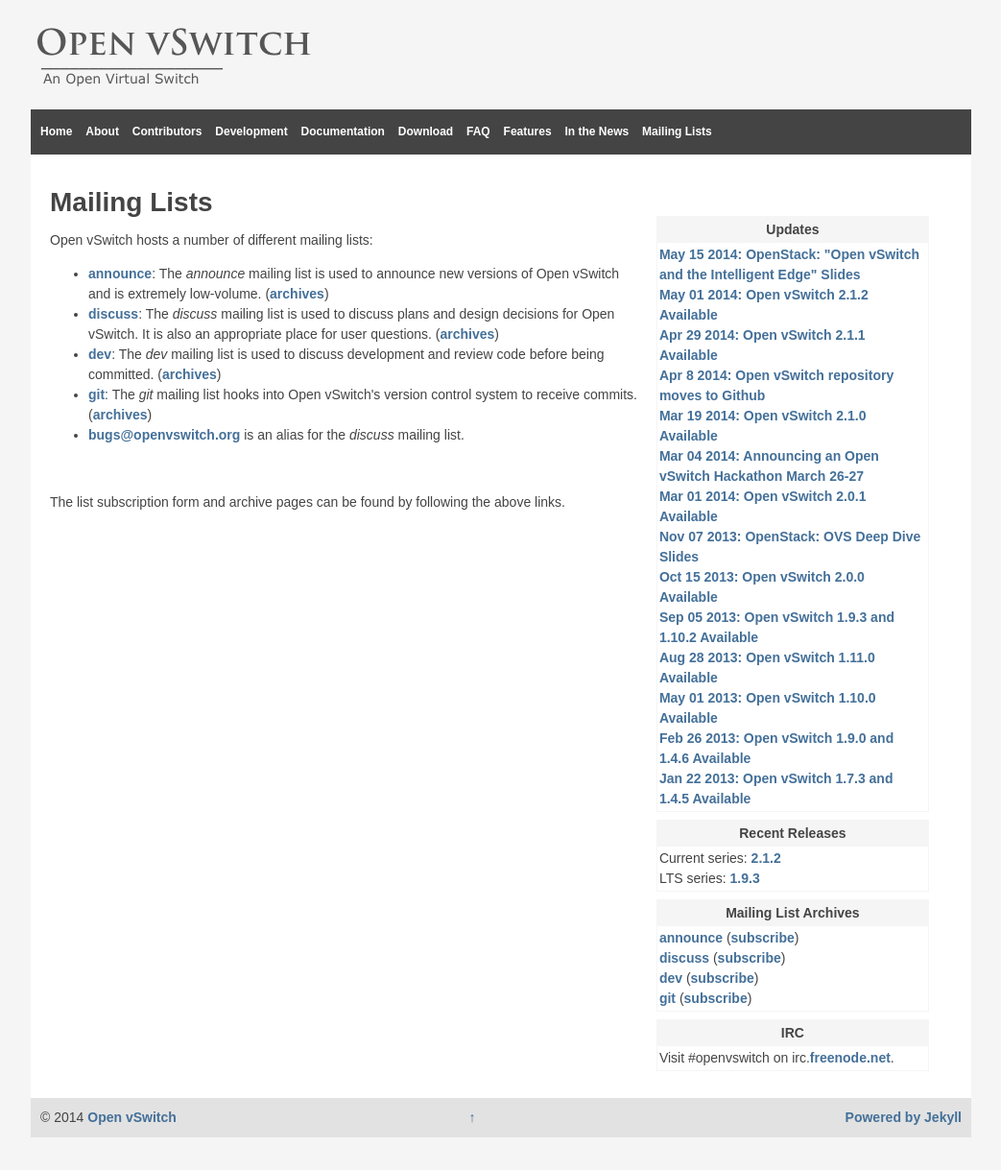
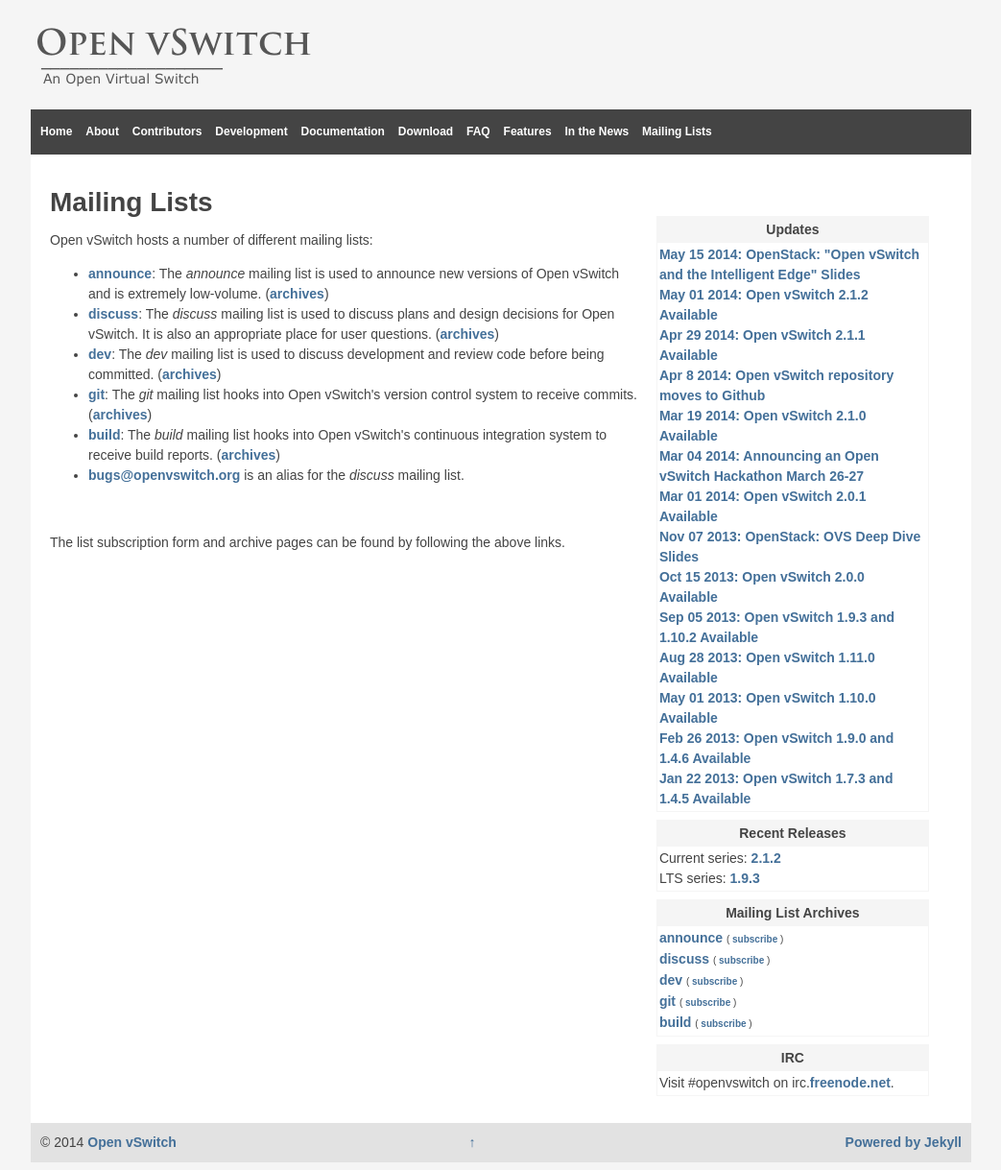
Before and after one commit to openvswitch/openvswitch.github.io, a Jekyll site: the page built from mlists/index.html, in a window 1280 px wide. Shown: the whole page at 96% size, without its empty margins (118-1161 px from the left). Built offline with Jekyll 4.4.1, drawn with Linux system fonts in a browser that asks for light colours; before the commit the page ends 1193 px from its top, so only the background shows below that.

Commit message:
Mailing lists: Added build mailing list
Also subscribe link has now smaller font (like the old website)

```diff
--- a/_includes/mailinglist-link.html
+++ b/_includes/mailinglist-link.html
@@ -1,5 +1,6 @@
 <!--TODO mailinglist links-->
-<a href="http://openvswitch.org/pipermail/announce/">announce</a> (<a href="http://mail.openvswitch.org/mailman/listinfo/announce">subscribe</a>)<br>
-<a href="http://openvswitch.org/pipermail/discuss/">discuss</a> (<a href="http://mail.openvswitch.org/mailman/listinfo/discuss">subscribe</a>)<br>
-<a href="http://openvswitch.org/pipermail/dev/">dev</a> (<a href="http://mail.openvswitch.org/mailman/listinfo/dev">subscribe</a>)<br>
-<a href="http://openvswitch.org/pipermail/git/">git</a> (<a href="http://mail.openvswitch.org/mailman/listinfo/git">subscribe</a>)<br>
+<a href="http://openvswitch.org/pipermail/announce/">announce</a> <span style="font-size:x-small;"> ( <a href="http://mail.openvswitch.org/mailman/listinfo/announce">subscribe</a> )</span><br>
+<a href="http://openvswitch.org/pipermail/discuss/">discuss</a> <span style="font-size:x-small;"> ( <a href="http://mail.openvswitch.org/mailman/listinfo/discuss">subscribe</a> )</span><br>
+<a href="http://openvswitch.org/pipermail/dev/">dev</a> <span style="font-size:x-small;"> ( <a href="http://mail.openvswitch.org/mailman/listinfo/dev">subscribe</a> )</span><br>
+<a href="http://openvswitch.org/pipermail/git/">git</a> <span style="font-size:x-small;"> ( <a href="http://mail.openvswitch.org/mailman/listinfo/git">subscribe</a> )</span><br>
+<a href="http://openvswitch.org/pipermail/build/">build</a>  <span style="font-size:x-small;"> ( <a href="http://mail.openvswitch.org/mailman/listinfo/build">subscribe</a> )</span><br>
--- a/mlists/index.html
+++ b/mlists/index.html
@@ -27,6 +27,7 @@
 <li><a href="http://mail.openvswitch.org/mailman/listinfo/discuss">discuss</a>: The <em>discuss</em> mailing list is used to discuss plans and design decisions for Open vSwitch. It is also an appropriate place for user questions. (<a href="http://openvswitch.org/pipermail/discuss/">archives</a>)</li>
 <li><a href="http://mail.openvswitch.org/mailman/listinfo/dev">dev</a>: The <em>dev</em> mailing list is used to discuss development and review code before being committed. (<a href="http://openvswitch.org/pipermail/dev/">archives</a>)</li>
 <li><a href="http://mail.openvswitch.org/mailman/listinfo/git">git</a>: The <em>git</em> mailing list hooks into Open vSwitch's version control system to receive commits. (<a href="http://openvswitch.org/pipermail/git/">archives</a>)</li>
+<li><a href="http://mail.openvswitch.org/mailman/listinfo/build">build</a>: The <em>build</em> mailing list hooks into Open vSwitch's continuous integration system to receive build reports. (<a href="http://openvswitch.org/pipermail/build/">archives</a>)</li>
 <li><a href="mailto:bugs@openvswitch.org">bugs@openvswitch.org</a> is an alias for the&nbsp;<em>discuss</em> mailing list.</li>
 </ul><br />
 <p>The list subscription form and archive pages can be found by following the above links.</p>
```
